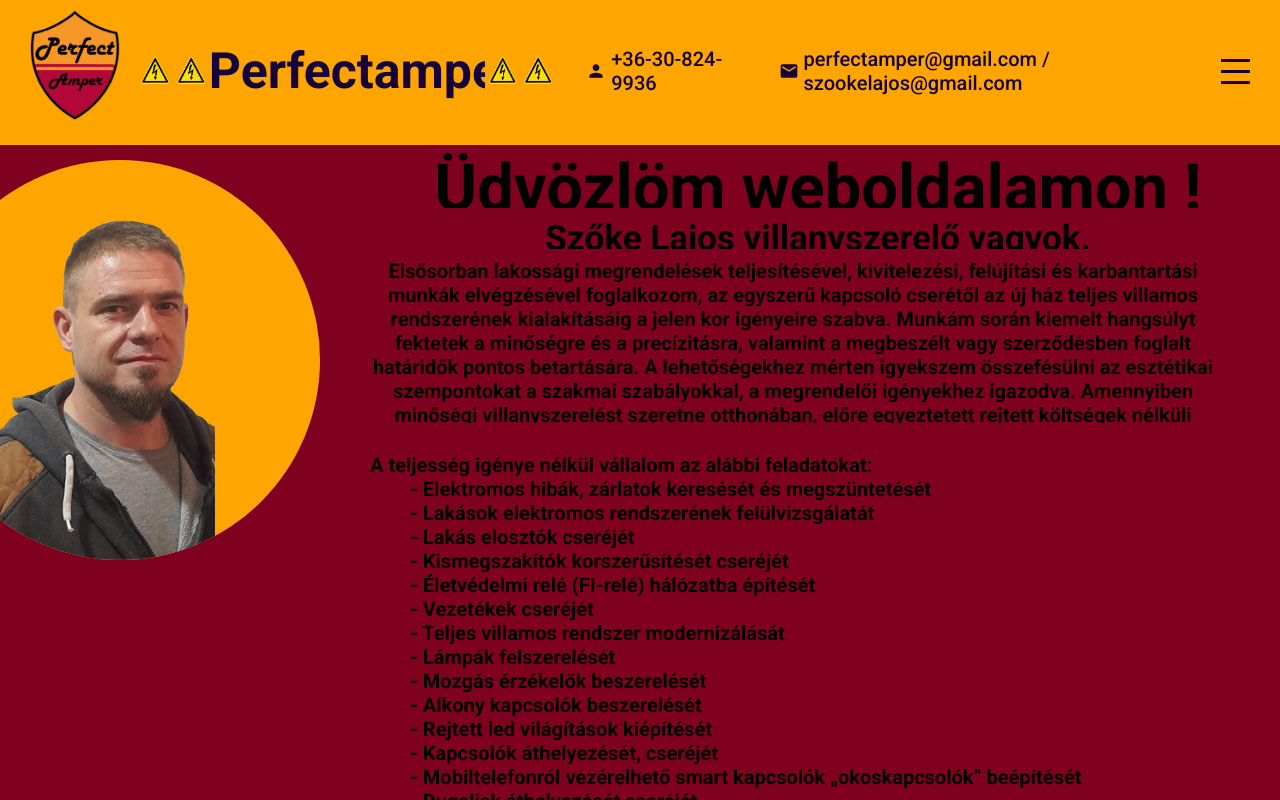
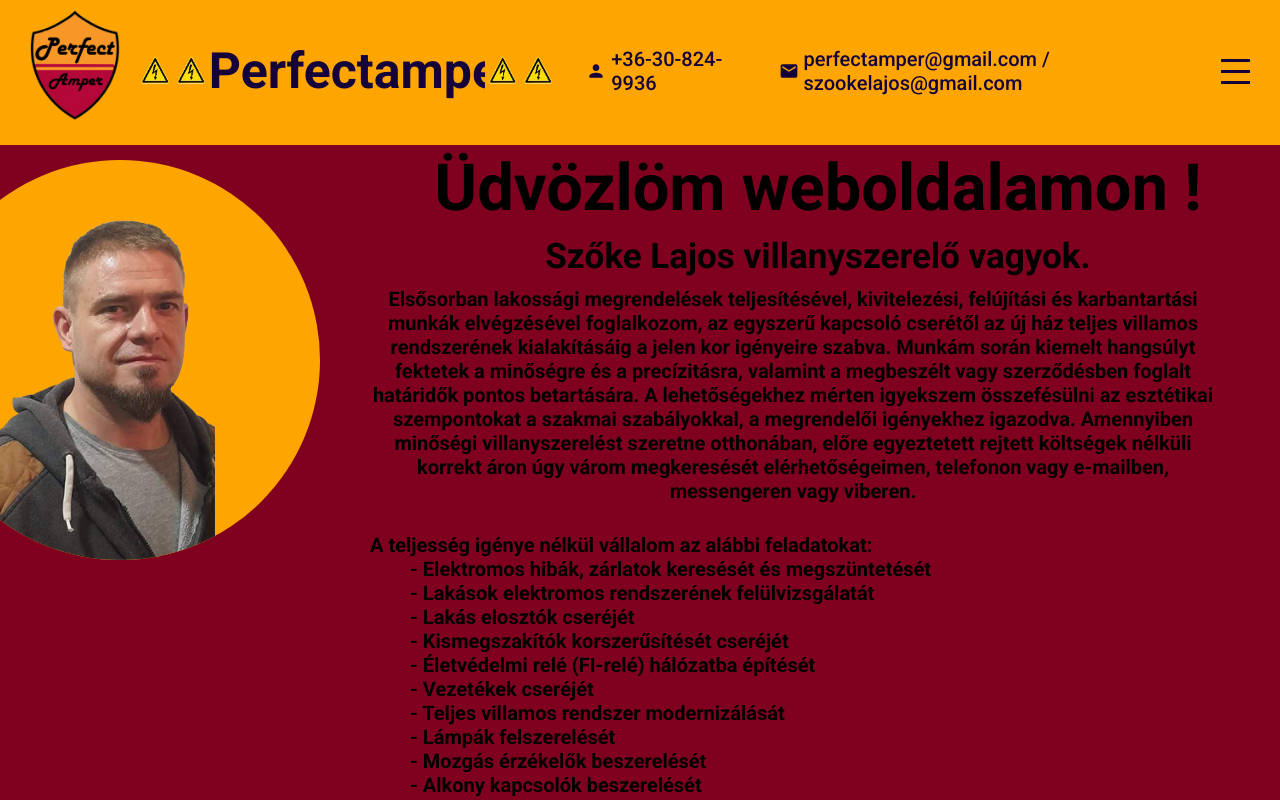
Before and after one commit to ZsoltTirkala/villanyszereles-site, a React (Create React App) app: page / in a window 1280 px wide. Built offline with nearby package versions, Linux system fonts and the light colour scheme.

Commit message:
change height auto

```diff
--- a/src/components/intro/intro.scss
+++ b/src/components/intro/intro.scss
@@ -3,6 +3,7 @@
 .intro {
   background-color: #800020;
   display: flex;
+  height: auto !important;
 
   @include mobile{
     flex-direction: column;
--- a/src/components/prices/prices.scss
+++ b/src/components/prices/prices.scss
@@ -5,6 +5,7 @@
   display: flex;
   flex-direction: column;
   align-items: center;
+  height: auto !important;
 
   @include mobile{
     justify-content: space-around;
```
